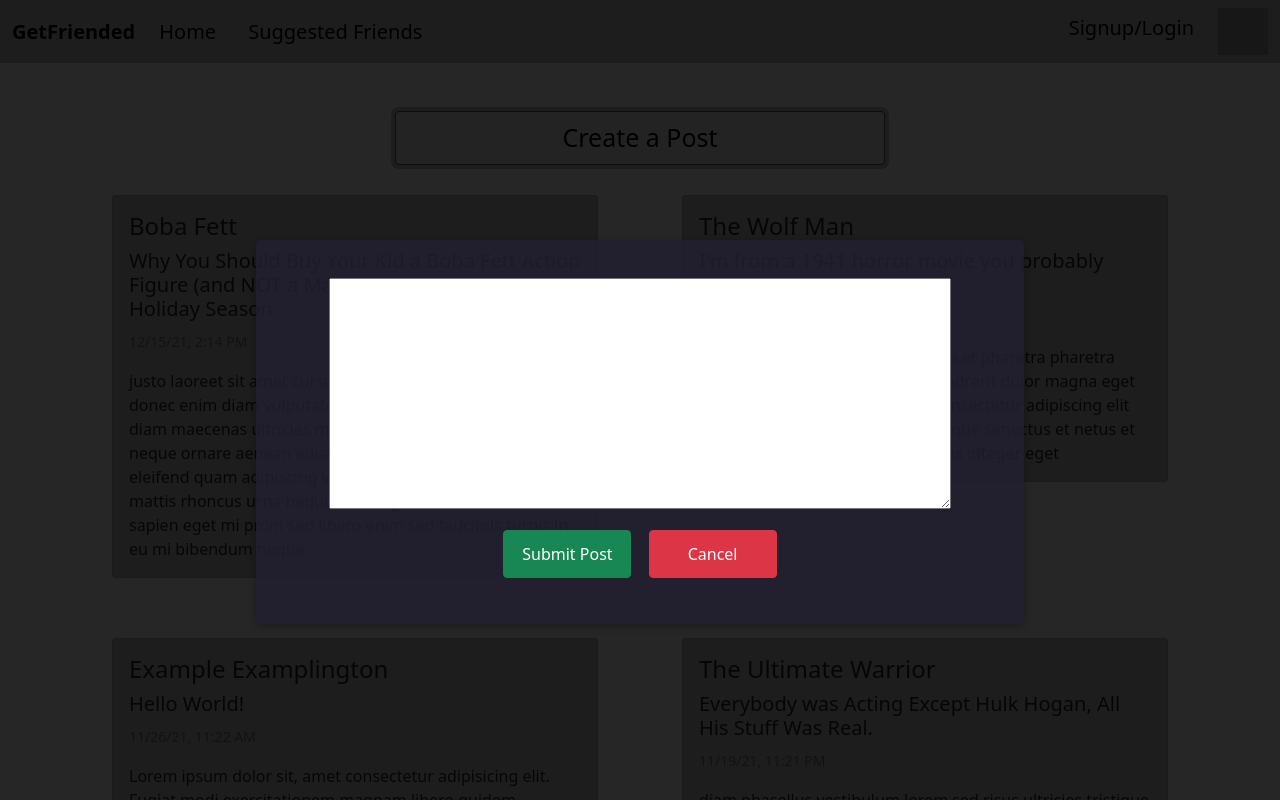
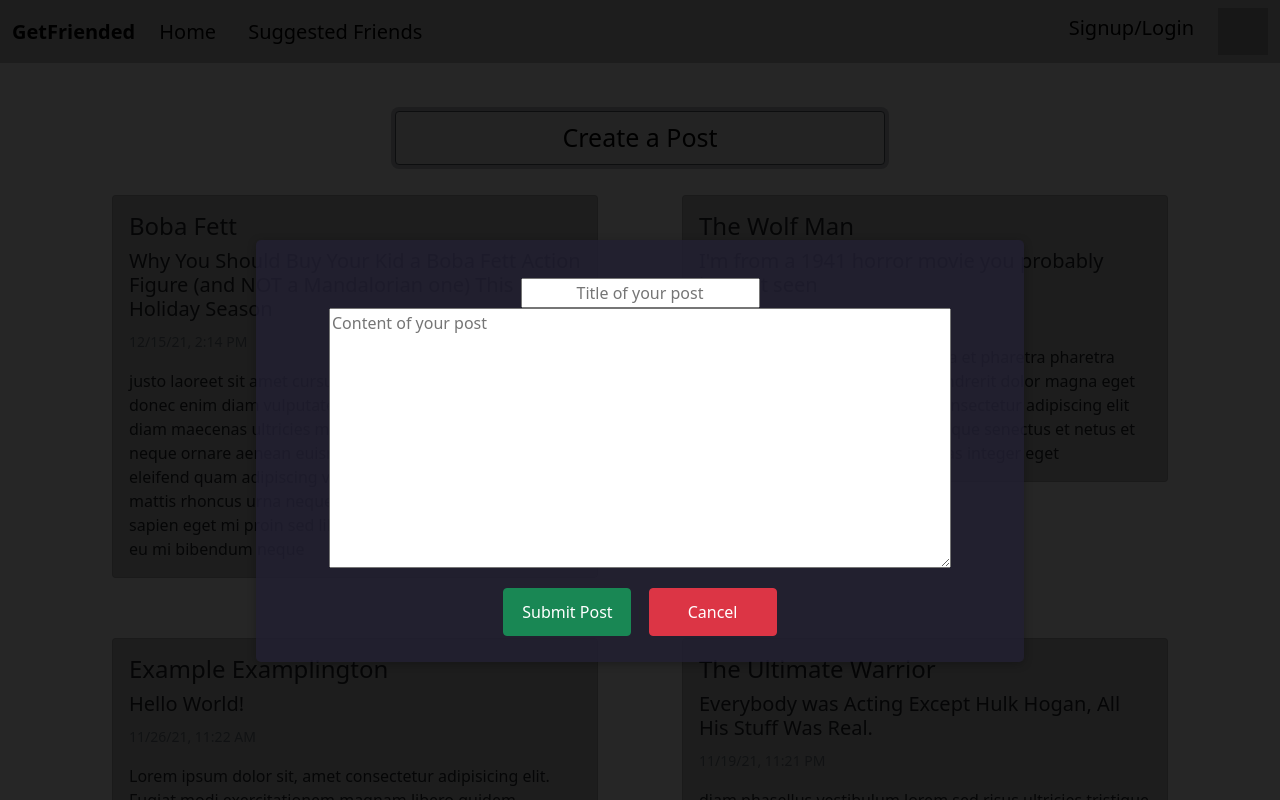
Before and after one commit to sporkupine/GetFriended, an Angular app: page /home in a window 1280 px wide. Both pictures are taken after a click on the button "Create a Post". Shown: the top 800 px of the page. Built offline with nearby package versions, Linux system fonts and the light colour scheme; grey boxes are pictures that could not be loaded.

Commit message:
can now submit post titles with post content

```diff
--- a/src/app/auth/auth.component.ts
+++ b/src/app/auth/auth.component.ts
@@ -51,7 +51,6 @@ export class AuthComponent implements OnInit {
 
     authObservable.subscribe(
       (responseData) => {
-        console.log(responseData);
         this.router.navigate(['/home']);
       },
       (errorMessage) => {
--- a/src/app/posts/post-modal/post-modal.component.css
+++ b/src/app/posts/post-modal/post-modal.component.css
@@ -13,7 +13,7 @@
     top: 30vh;
     left: 20vw;
     width: 60vw;
-    height: 30vw;
+    height: 33vw;
     padding: 3%;
     z-index: 100;
     background: rgba(35, 32, 50, 0.82);
@@ -37,6 +37,13 @@
   overflow: auto;
 }
 
+#postName {
+  display: block;
+  margin-left: auto;
+  margin-right: auto;
+  text-align: center;
+}
+
 button {
   height: 3rem;
   width: 8rem;
--- a/src/app/posts/post-modal/post-modal.component.html
+++ b/src/app/posts/post-modal/post-modal.component.html
@@ -1,8 +1,9 @@
 <div class="backdrop" (click)="onCloseModal()"></div>
 <div class="alert-box">
-  <textarea id="postText" [formControl]="postText"></textarea>
+  <input type="text" id="postName" [formControl]="postName" placeholder="Title of your post">
+  <textarea id="postText" [formControl]="postText" placeholder="Content of your post"></textarea>
   <div class="alert-box-actions">
-    <button class="btn btn-success" type="submit"(click)="onSubmitPost(postText.value)">Submit Post</button> |
+    <button class="btn btn-success" type="submit"(click)="onSubmitPost(postName.value, postText.value)">Submit Post</button> |
     <button class="btn btn-danger" type="button" (click)="onCloseModal()">
       Cancel
     </button>
--- a/src/app/posts/post-modal/post-modal.component.ts
+++ b/src/app/posts/post-modal/post-modal.component.ts
@@ -17,8 +17,8 @@ export class PostModalComponent implements OnInit {
   ngOnInit(): void {
   }
 
-  onSubmitPost(postText: string){
-    this.postsService.onSubmitPost(postText);
+  onSubmitPost(postName: string, postText: string){
+    this.postsService.onSubmitPost(postName, postText);
     this.close.emit();
   }
 
@@ -28,6 +28,7 @@ export class PostModalComponent implements OnInit {
   }
 
   postText = new FormControl('');
+  postName = new FormControl('');
 
 
 }
--- a/src/app/posts/posts.service.ts
+++ b/src/app/posts/posts.service.ts
@@ -13,13 +13,13 @@ export class PostsService {
 
   posts: Post[] = this.userService.fetchPosts();
 
-  onSubmitPost(postText) {
+  onSubmitPost(postName, postText) {
     if (postText == '') {
       return;
     } else {
       this.posts.push({
         userName: '',
-        name: '',
+        name: postName,
         content: postText,
         date: new Date(),
       });
--- a/src/app/profile/profile.component.ts
+++ b/src/app/profile/profile.component.ts
@@ -24,7 +24,6 @@ export class ProfileComponent implements OnInit {
     this.id = this.route.snapshot.params['id'];
 
     this.activeUser = this.userService.getUserById(+this.id);
-    console.log(this.activeUser);
     this.posts = this.activeUser.posts;
   }
 }
```
